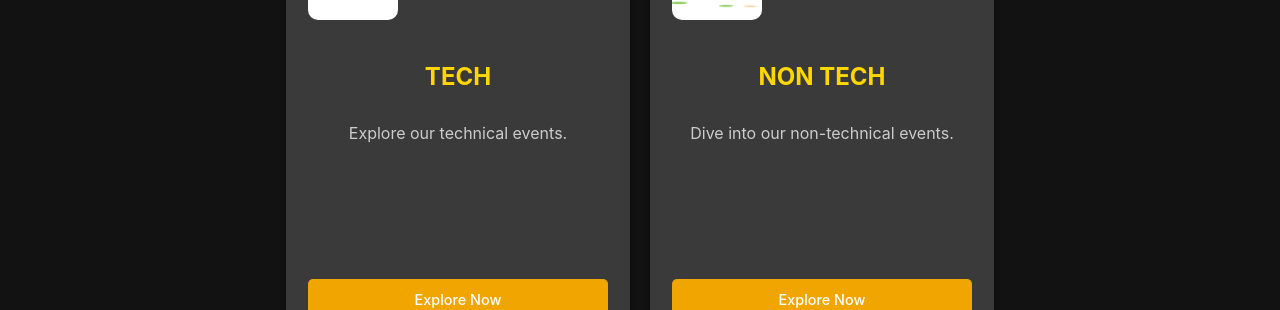
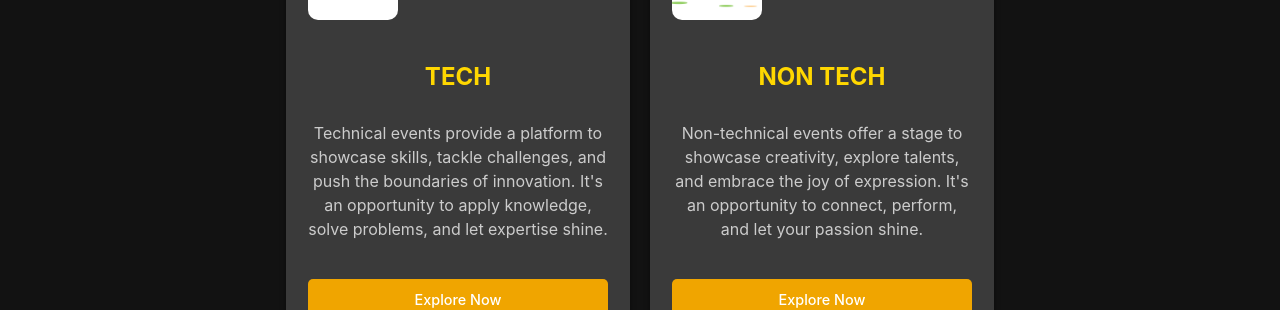
Before and after one commit to imsathishkumar1004/Orion, a React (Vite) app: page / in a window 1280 px wide. Shown: the part 1378-1688 px from the top of the page. Built offline with nearby package versions, Linux system fonts and the light colour scheme.

Commit message:
Update Event.jsx

```diff
--- a/src/Event.jsx
+++ b/src/Event.jsx
@@ -8,13 +8,13 @@ const Event = () => {
   const eventCategories = [
     {
       title: "TECH",
-      description: "Explore our technical events.",
+      description: "Technical events provide a platform to showcase skills, tackle challenges, and push the boundaries of innovation. It's an opportunity to apply knowledge, solve problems, and let expertise shine.",
       image: "/assets/Tech.jpg", // Replace with the actual path to the image
       link: "/technical",
     },
     {
       title: "NON TECH",
-      description: "Dive into our non-technical events.",
+      description: "Non-technical events offer a stage to showcase creativity, explore talents, and embrace the joy of expression. It's an opportunity to connect, perform, and let your passion shine.",
       image: "/assets/Non-Tech.jpg", // Replace with the actual path to the image
       link: "/non-technical",
     },
```
